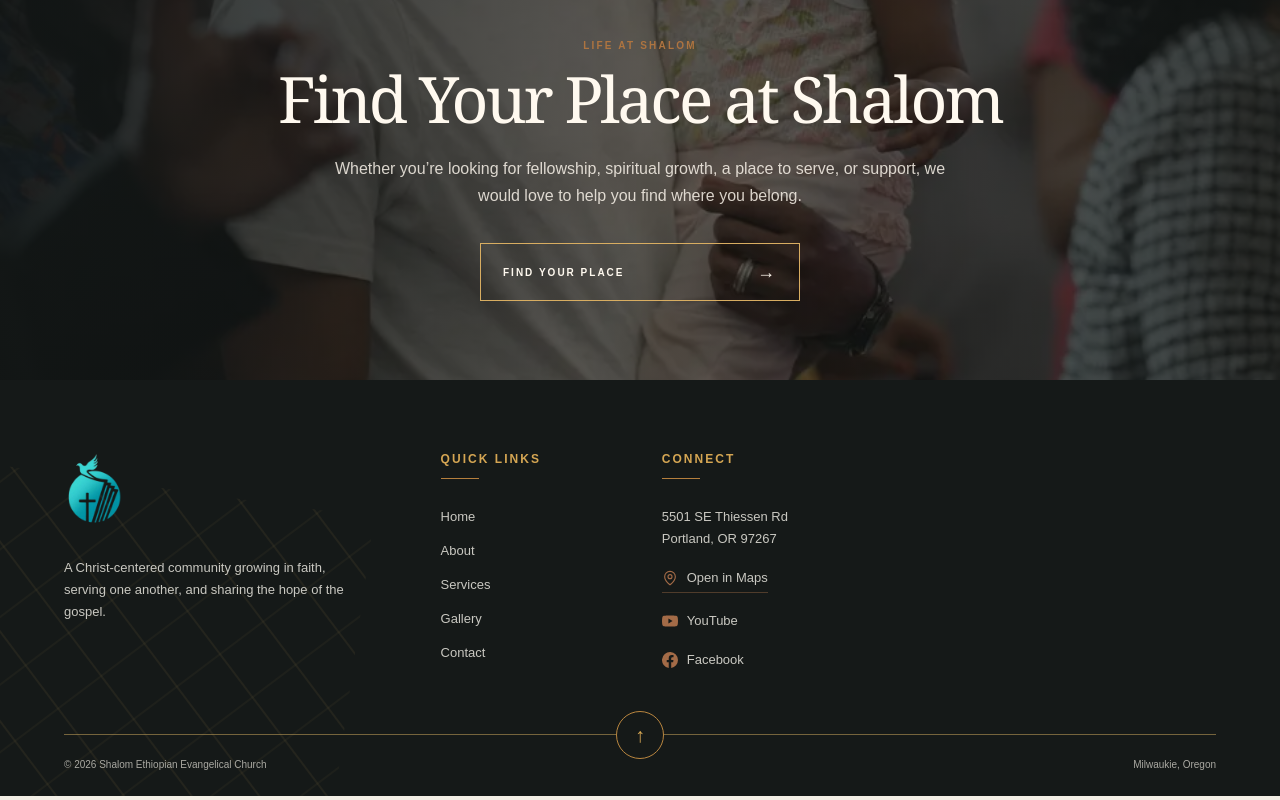
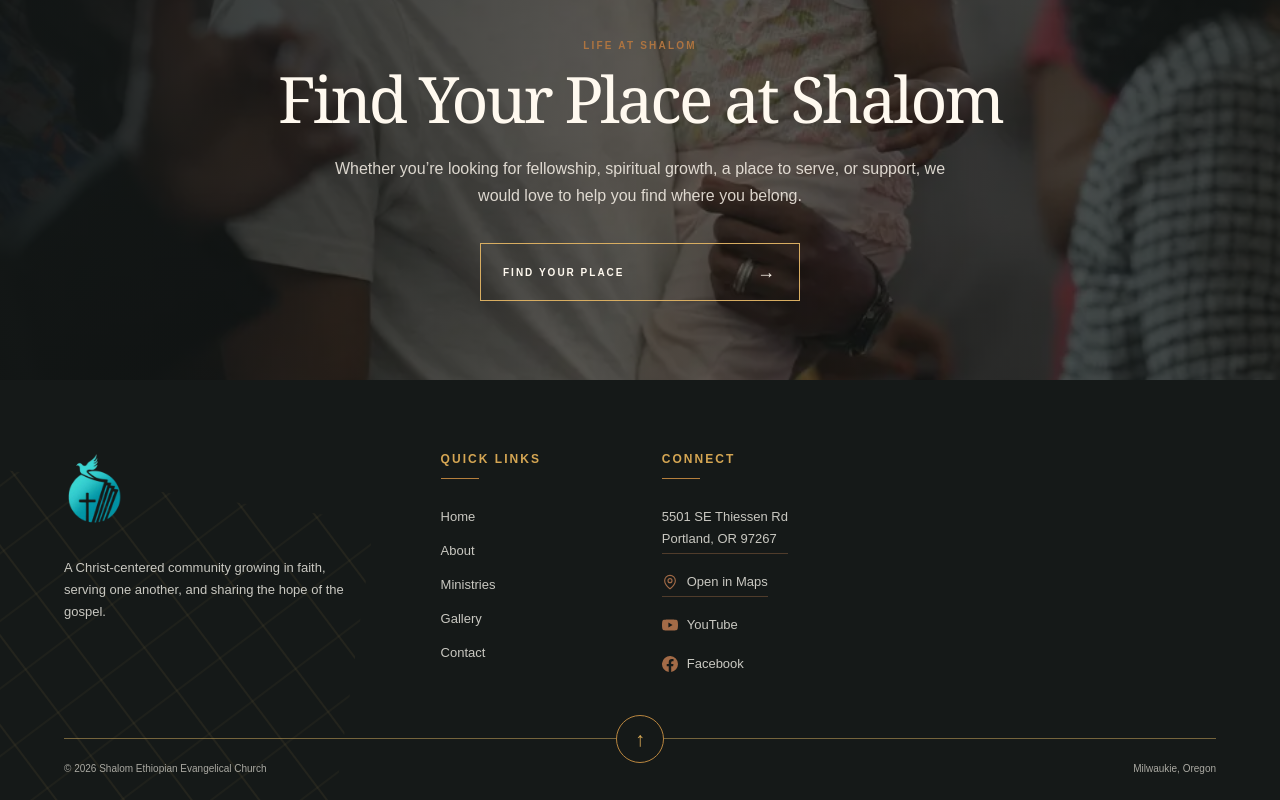
Before and after one commit to Eba-1/Shalom-Ethiopian-Evangelical-Church, a Next.js app: page /about in a window 1280 px wide. Shown: the part 4465-5265 px from the top of the page. Built offline with nearby package versions, Linux system fonts and the light colour scheme.

Commit message:
Home page done

```diff
--- a/components/site-footer.tsx
+++ b/components/site-footer.tsx
@@ -5,7 +5,7 @@ export default function SiteFooter() {
     <footer className="site-footer" id="contact">
       <div className="site-footer-grid">
         <div className="site-footer-brand">
-          <a className="site-footer-logo-link" href="#top" aria-label="Return to the homepage">
+          <a className="site-footer-logo-link" href="/" aria-label="Return to the homepage">
             <img
               className="site-footer-logo"
               src="/shalom-church-logo.png"
@@ -20,16 +20,19 @@ export default function SiteFooter() {
 
         <nav className="site-footer-column" aria-label="Footer navigation">
           <h2>Quick Links</h2>
-          <a href="#top">Home</a>
+          <a href="/">Home</a>
           <a href="/about">About</a>
-          <a href="#visit">Services</a>
+          <a href="/ministries">Ministries</a>
           <a href="/gallery">Gallery</a>
           <a href="/contact">Contact</a>
         </nav>
 
         <div className="site-footer-column site-footer-contact">
           <h2>Connect</h2>
-          <a href="/contact">
+          <a className="site-footer-map-link"
+            href="https://www.google.com/maps/search/?api=1&query=5501+SE+Thiessen+Rd+Portland+OR+97267"
+            target="_blank"
+            rel="noreferrer">
             5501 SE Thiessen Rd<br />Portland, OR 97267
           </a>
           <a
```
